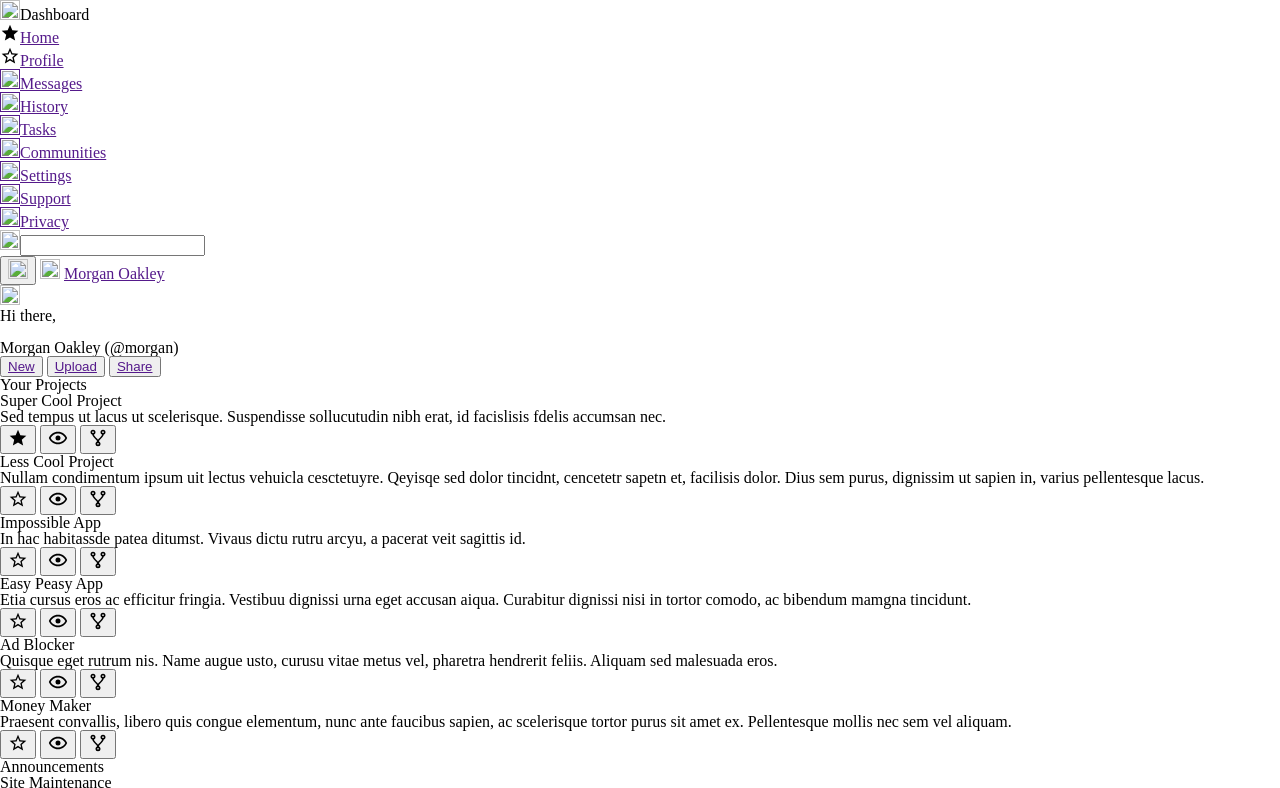
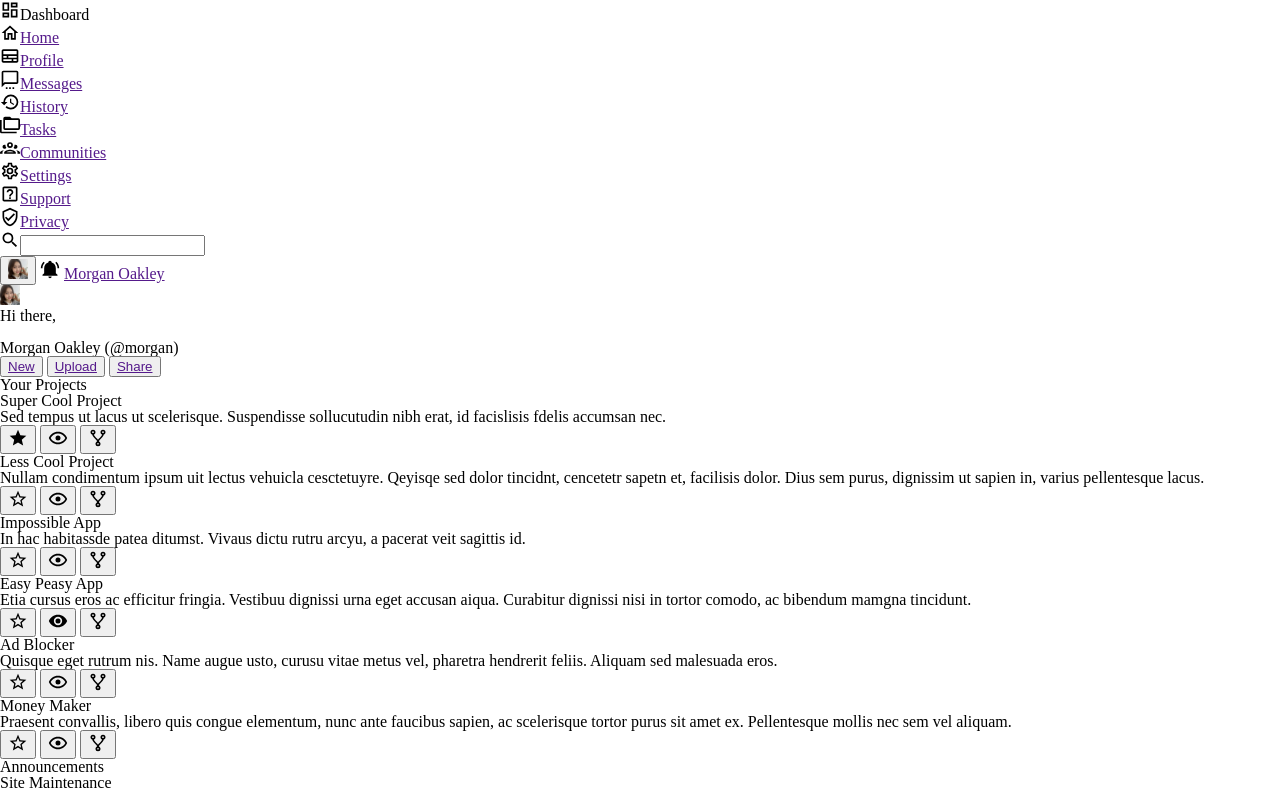
Before and after one commit to swith-wiz-kev/admin-dashboard, a plain HTML site: page index.html in a window 1280 px wide. Shown: the top 788 px of the page. Drawn offline with Linux system fonts and the light colour scheme.

Commit message:
Add icons and alt text

```diff
--- a/index.html
+++ b/index.html
@@ -9,52 +9,97 @@
   </head>
   <body>
     <div class="sidebar">
-      <div class="sidebar-title"><img src="" alt="" />Dashboard</div>
+      <div class="sidebar-title">
+        <img
+          src="./icons/view-dashboard-outline.svg"
+          alt="dashboard icon"
+        />Dashboard
+      </div>
       <div class="nav1">
         <ul>
           <li>
-            <a href=""><img src="./icons/star.svg" alt="" />Home</a>
+            <a href=""
+              ><img src="./icons/home-outline.svg" alt="home icon" />Home</a
+            >
           </li>
           <li>
-            <a href=""><img src="./icons/star-outline.svg" alt="" />Profile</a>
+            <a href=""
+              ><img src="./icons/id-card.svg" alt="profile icon" />Profile</a
+            >
           </li>
           <li>
-            <a href=""><img src="" alt="" />Messages</a>
+            <a href=""
+              ><img
+                src="./icons/message-settings-outline.svg"
+                alt="messages icon"
+              />Messages</a
+            >
           </li>
           <li>
-            <a href=""><img src="" alt="" />History</a>
+            <a href=""
+              ><img src="./icons/history.svg" alt="history icon" />History</a
+            >
           </li>
           <li>
-            <a href=""><img src="" alt="" />Tasks</a>
+            <a href=""
+              ><img
+                src="./icons/folder-multiple-outline.svg"
+                alt="tasks icon"
+              />Tasks</a
+            >
           </li>
           <li>
-            <a href=""><img src="" alt="" />Communities</a>
+            <a href=""
+              ><img
+                src="./icons/account-group-outline.svg"
+                alt="communities icon"
+              />Communities</a
+            >
           </li>
         </ul>
       </div>
       <div class="nav2">
         <ul>
           <li>
-            <a href=""><img src="" alt="" />Settings</a>
+            <a href=""
+              ><img
+                src="./icons/cog-outline.svg"
+                alt="settings icon"
+              />Settings</a
+            >
           </li>
           <li>
-            <a href=""><img src="" alt="" />Support</a>
+            <a href=""
+              ><img
+                src="./icons/help-box-outline.svg"
+                alt="support icon"
+              />Support</a
+            >
           </li>
           <li>
-            <a href=""><img src="" alt="" />Privacy</a>
+            <a href=""
+              ><img
+                src="./icons/shield-check-outline.svg"
+                alt="privacy icon"
+              />Privacy</a
+            >
           </li>
         </ul>
       </div>
     </div>
     <div class="header">
-      <div class="search"><img src="" alt="" /><input type="text" /></div>
+      <div class="search">
+        <img src="./icons/magnify.svg" alt="search icon" /><input type="text" />
+      </div>
       <div class="usernav">
-        <button><img src="" alt="" /></button>
-        <img src="" alt="" />
+        <button>
+          <img src="./profilepics/halfheart.png" alt="profile picture" />
+        </button>
+        <img src="./icons/bell-ring.svg" alt="notify icon" />
         <a href="">Morgan Oakley</a>
       </div>
       <div class="welcome">
-        <img src="" alt="" />
+        <img src="./profilepics/halfheart.png" alt="profile picture" />
         <div class="text">
           <p class="hi">Hi there,</p>
           <br />
@@ -77,12 +122,14 @@
               Sed tempus ut lacus ut scelerisque. Suspendisse sollucutudin nibh
               erat, id facislisis fdelis accumsan nec.
             </p>
-            <button class="star"><img src="./icons/star.svg" alt="" /></button>
+            <button class="star">
+              <img src="./icons/star.svg" alt="starred icon" />
+            </button>
             <button class="watch">
-              <img src="./icons/eye-outline.svg" alt="" />
+              <img src="./icons/eye-outline.svg" alt="unwatched icon" />
             </button>
             <button class="fork">
-              <img src="./icons/source-fork.svg" alt="" />
+              <img src="./icons/source-fork.svg" alt="fork icon" />
             </button>
           </li>
           <li class="cards">
@@ -93,13 +140,13 @@
               purus, dignissim ut sapien in, varius pellentesque lacus.
             </p>
             <button class="star">
-              <img src="./icons/star-outline.svg" alt="" />
+              <img src="./icons/star-outline.svg" alt="unstarred icon" />
             </button>
             <button class="watch">
-              <img src="./icons/eye-outline.svg" alt="" />
+              <img src="./icons/eye-outline.svg" alt="unwatched icon" />
             </button>
             <button class="fork">
-              <img src="./icons/source-fork.svg" alt="" />
+              <img src="./icons/source-fork.svg" alt="fork icon" />
             </button>
           </li>
           <li class="cards">
@@ -109,13 +156,13 @@
               pacerat veit sagittis id.
             </p>
             <button class="star">
-              <img src="./icons/star-outline.svg" alt="" />
+              <img src="./icons/star-outline.svg" alt="unstarred icon" />
             </button>
             <button class="watch">
-              <img src="./icons/eye-outline.svg" alt="" />
+              <img src="./icons/eye-outline.svg" alt="unwatched icon" />
             </button>
             <button class="fork">
-              <img src="./icons/source-fork.svg" alt="" />
+              <img src="./icons/source-fork.svg" alt="fork icon" />
             </button>
           </li>
           <li class="cards">
@@ -126,13 +173,13 @@
               bibendum mamgna tincidunt.
             </p>
             <button class="star">
-              <img src="./icons/star-outline.svg" alt="" />
+              <img src="./icons/star-outline.svg" alt="unstarred icon" />
             </button>
             <button class="watch">
-              <img src="./icons/eye-outline.svg" alt="" />
+              <img src="./icons/eye.svg" alt="watched icon" />
             </button>
             <button class="fork">
-              <img src="./icons/source-fork.svg" alt="" />
+              <img src="./icons/source-fork.svg" alt="fork icon" />
             </button>
           </li>
           <li class="cards">
@@ -142,13 +189,13 @@
               pharetra hendrerit feliis. Aliquam sed malesuada eros.
             </p>
             <button class="star">
-              <img src="./icons/star-outline.svg" alt="" />
+              <img src="./icons/star-outline.svg" alt="unstarred icon" />
             </button>
             <button class="watch">
-              <img src="./icons/eye-outline.svg" alt="" />
+              <img src="./icons/eye-outline.svg" alt="unwatched icon" />
             </button>
             <button class="fork">
-              <img src="./icons/source-fork.svg" alt="" />
+              <img src="./icons/source-fork.svg" alt="fork icon" />
             </button>
           </li>
           <li class="cards">
@@ -159,13 +206,13 @@
               Pellentesque mollis nec sem vel aliquam.
             </p>
             <button class="star">
-              <img src="./icons/star-outline.svg" alt="" />
+              <img src="./icons/star-outline.svg" alt="unstarred icon" />
             </button>
             <button class="watch">
-              <img src="./icons/eye-outline.svg" alt="" />
+              <img src="./icons/eye-outline.svg" alt="unwatched icon" />
             </button>
             <button class="fork">
-              <img src="./icons/source-fork.svg" alt="" />
+              <img src="./icons/source-fork.svg" alt="fork icon" />
             </button>
           </li>
         </ul>
@@ -200,22 +247,22 @@
         <div class="title">Trending</div>
         <ul class="container">
           <li>
-            <img src="./profilepics/halfheart.png" alt="" />
+            <img src="./profilepics/halfheart.png" alt="profile picture" />
             <p class="username">@tegan</p>
             <p class="project">World Peace Builder</p>
           </li>
           <li>
-            <img src="./profilepics/peace.png" alt="" />
+            <img src="./profilepics/peace.png" alt="profile picture" />
             <p class="username">@morgan</p>
             <p class="project">Super Cool Project</p>
           </li>
           <li>
-            <img src="./profilepics/pretty.png" alt="" />
+            <img src="./profilepics/pretty.png" alt="profile picture" />
             <p class="username">@kendall</p>
             <p class="project">Life Changing App</p>
           </li>
           <li>
-            <img src="./profilepics/wink.png" alt="" />
+            <img src="./profilepics/wink.png" alt="profile picture" />
             <p class="username">@alex</p>
             <p class="project">No Traffic Maker</p>
           </li>
```
Also changed, not shown: icons/magnify.svg (added).
